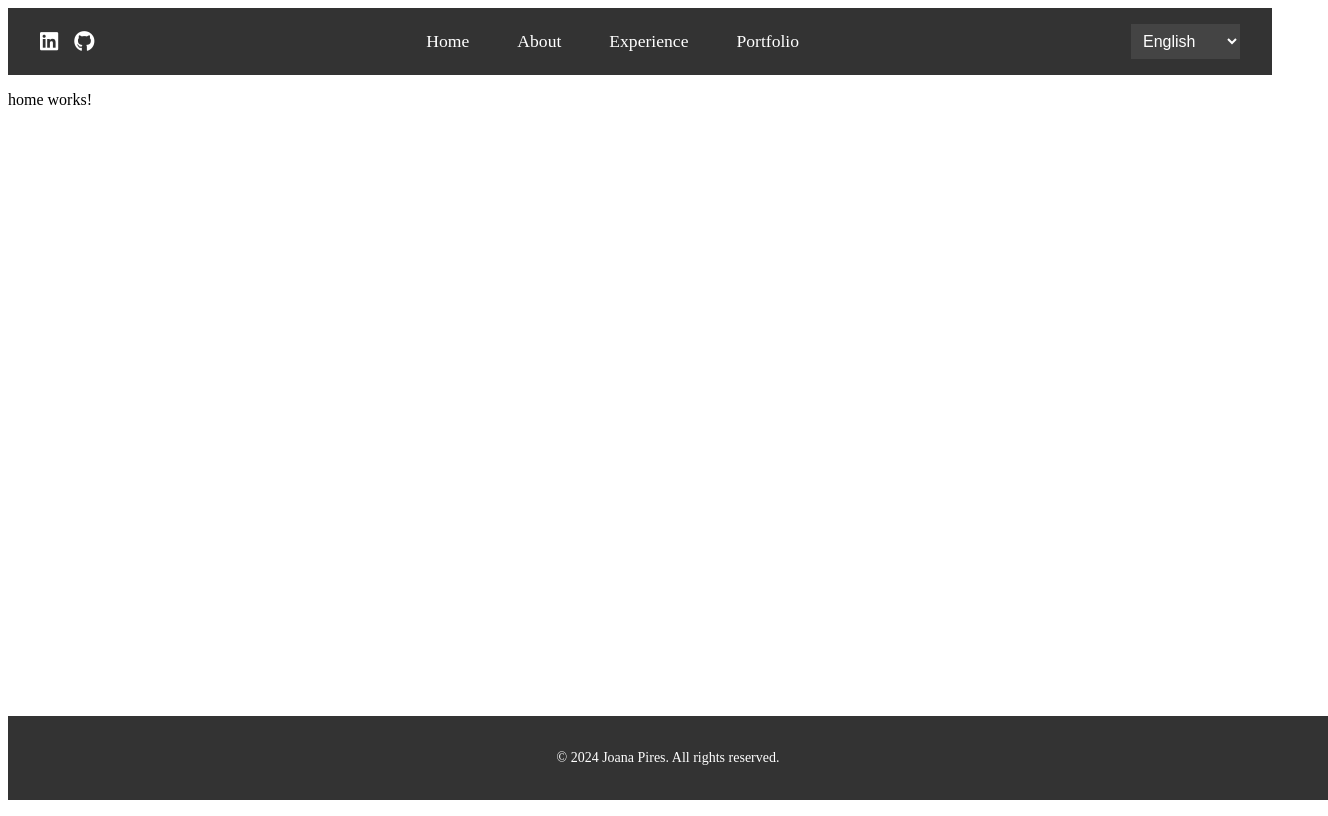
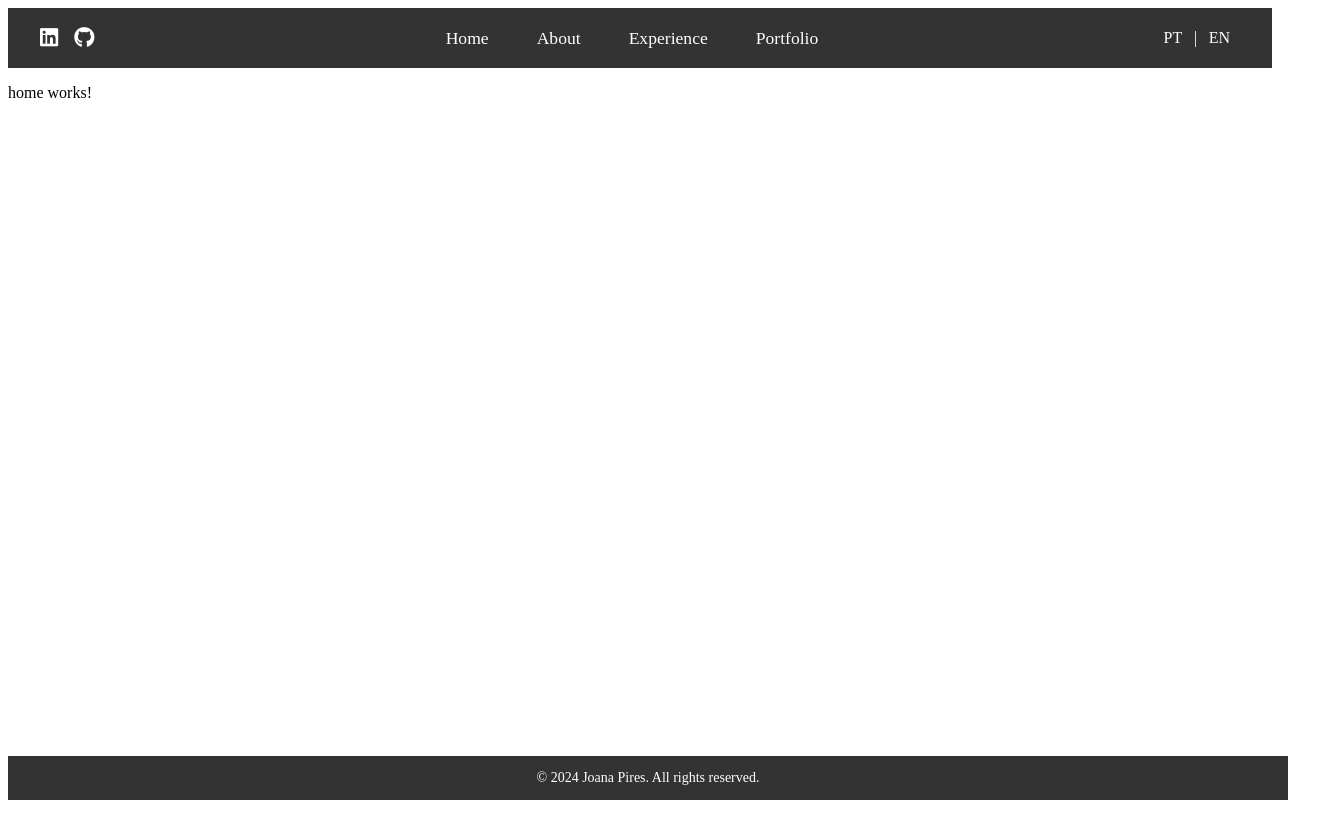
Before and after one commit to diverintech/diverintech.github.io, an Angular app: page / in a window 1280 px wide. Shown: the whole page, 1328 px wide, since content can reach past the window. Built offline with nearby package versions, Linux system fonts and the light colour scheme.

Commit message:
Update footer

```diff
--- a/src/app/components/footer/footer.component.scss
+++ b/src/app/components/footer/footer.component.scss
@@ -1,7 +1,6 @@
 footer {
   background-color: #333;
   color: #fff;
-  padding: 20px;
   text-align: center;
   position: absolute;
   width: 100%;
--- a/src/app/components/navbar/navbar.component.html
+++ b/src/app/components/navbar/navbar.component.html
@@ -16,10 +16,8 @@
     </ul>
 
     <div class="language-selector">
-        <select [(ngModel)]="selectedLanguage" (change)="changeLanguage(selectedLanguage)">
-            <option *ngFor="let lang of languages" [value]="lang.code">
-                {{ lang.label }}
-            </option>
-        </select>
+        <span (click)="changeLanguage('pt')" class="language-option">PT</span>
+        <span class="separator">|</span>
+        <span (click)="changeLanguage('en')" class="language-option">EN</span>
     </div>
 </nav>
--- a/src/app/components/navbar/navbar.component.scss
+++ b/src/app/components/navbar/navbar.component.scss
@@ -22,7 +22,7 @@ nav {
 }
 
 .actions a:hover {
-  color: #f0a500; /* Cor de destaque ao passar o mouse */
+  color: #f0a500;
 }
 
 .logo {
@@ -64,14 +64,25 @@ nav {
   background-color: #444;
   color: white;
   border: none;
-  padding: 0.5rem;
-  margin-left: 1rem;
-  font-size: 1rem;
   cursor: pointer;
 }
 
 .language-selector select:focus {
   outline: none;
+}
+
+.language-option {
+  padding: 5px 10px;
+  cursor: pointer;
+}
+
+.language-option:hover {
+  color: #ffb800;
+}
+
+.separator {
+  margin: 0 0.1rem;
+  color: white;
 }
 
 @media (max-width: 768px) {
```
